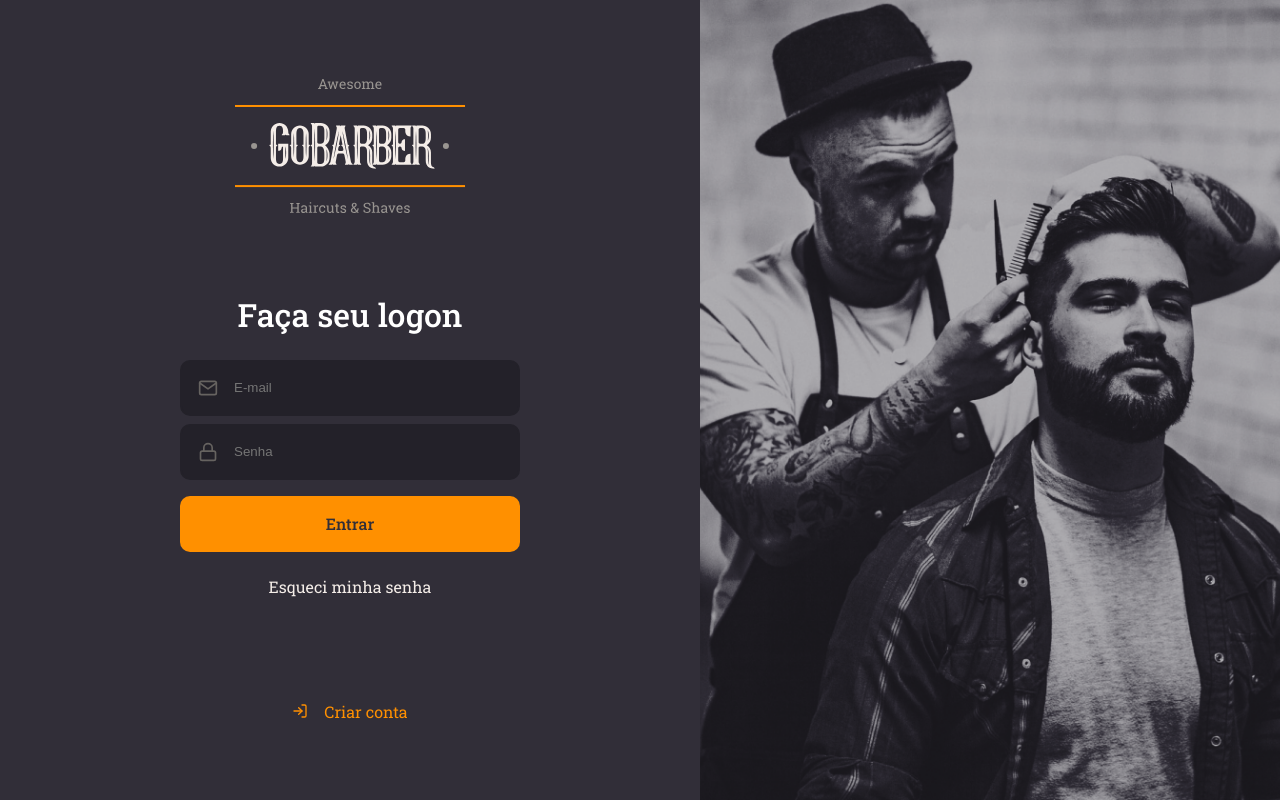
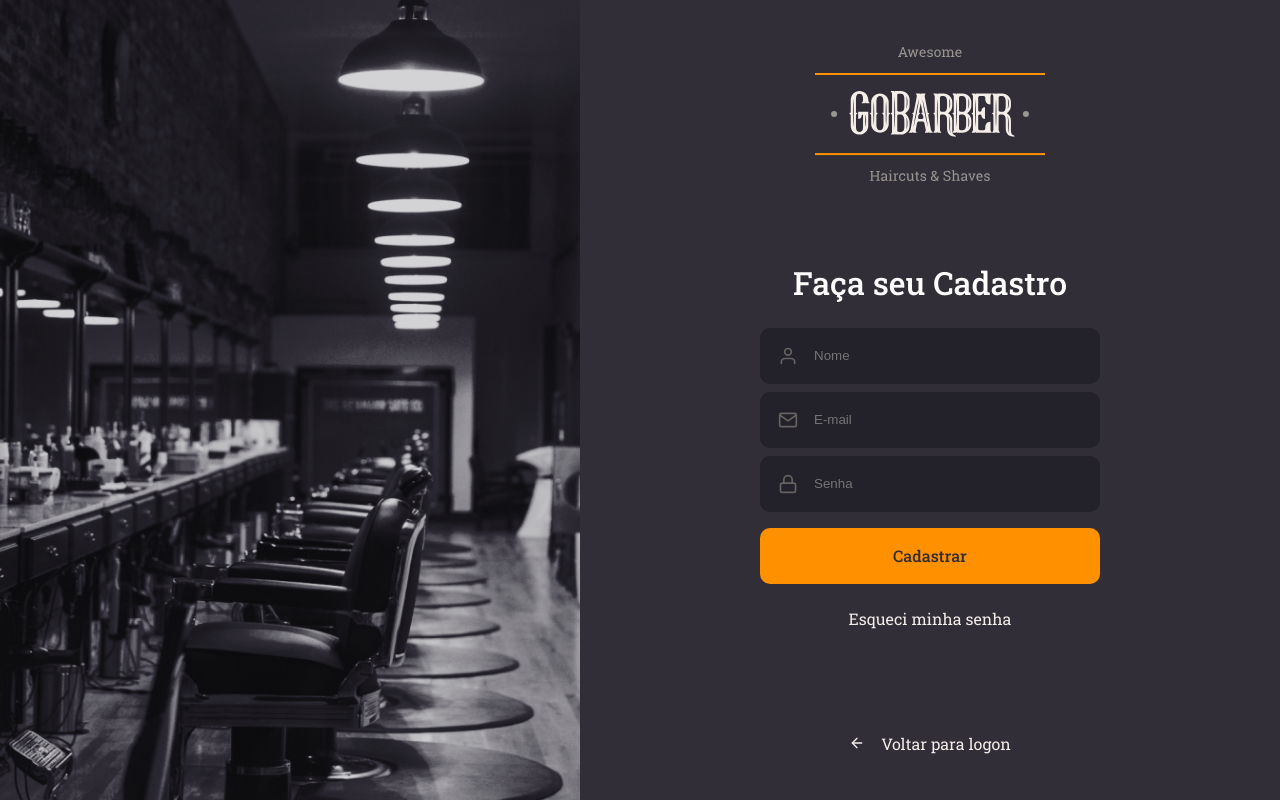
Before and after one commit to Julio-Molon/app-agendamento-de-servicos-frontend, a React (Create React App) app: page / in a window 1280 px wide. Built offline with nearby package versions, Linux system fonts and the light colour scheme.

Commit message:
Página de cadastro

```diff
--- a/src/App.tsx
+++ b/src/App.tsx
@@ -1,10 +1,11 @@
 import React from 'react';
 import GlobalStyle from './styles/global';
 import SignIn from './pages/Signin';
+import SignUp from './pages/SingUp';
 
 const App: React.FC = () => (
   <>
-    <SignIn />
+    <SignUp />
     <GlobalStyle />
   </>
 );
--- /dev/null
+++ b/src/pages/SingUp/index.tsx
@@ -0,0 +1,39 @@
+import React from 'react';
+import { FiArrowLeft, FiMail, FiLock, FiUser } from 'react-icons/fi';
+import logoImg from '../../assets/logo.svg';
+
+import { Container, Content, BackGround } from './styles';
+import Input from '../../components/input';
+import Button from '../../components/button';
+
+const SignUp: React.FC = () => (
+  <Container>
+    <BackGround />
+    <Content>
+      <img src={logoImg} alt="GoBarber" />
+
+      <form>
+        <h1>Faça seu Cadastro</h1>
+        <Input name="Nome" icon={FiUser} placeholder="Nome" />
+        <Input name="E-mail" icon={FiMail} placeholder="E-mail" />
+        <Input
+          name="password"
+          icon={FiLock}
+          type="password"
+          placeholder="Senha"
+        />
+
+        <Button type="submit">Cadastrar</Button>
+
+        <a href="forgot">Esqueci minha senha</a>
+      </form>
+
+      <a href="login">
+        <FiArrowLeft />
+        Voltar para logon
+      </a>
+    </Content>
+  </Container>
+);
+
+export default SignUp;
--- /dev/null
+++ b/src/pages/SingUp/styles.ts
@@ -0,0 +1,65 @@
+import styled from 'styled-components';
+import { shade } from 'polished';
+import signUpBackGroundImg from '../../assets/sign-up-background.png';
+
+export const Container = styled.div`
+  height: 100vh;
+  display: flex;
+  align-items: stretch;
+`;
+
+export const Content = styled.div`
+  display: flex;
+  flex-direction: column;
+  align-items: center;
+
+  place-content: center;
+  width: 100%;
+  max-width: 700px;
+
+  form {
+    margin: 80px;
+    width: 340px;
+    text-align: center;
+
+    h1 {
+      margin-bottom: 24px;
+    }
+
+    a {
+      color: #f4ede8;
+      display: block;
+      margin-top: 24px;
+      text-decoration: none;
+      transition: color 0.2s;
+
+      &:hover {
+        color: ${shade(0.2, '#f4ede8')};
+      }
+    }
+  }
+
+  > a {
+    color: #f4ede8;
+    display: block;
+    margin-top: 24px;
+    text-decoration: none;
+    transition: color 0.2s;
+    display: flex;
+    align-items: center;
+
+    svg {
+      margin-right: 16px;
+    }
+
+    &:hover {
+      color: ${shade(0.2, '#f4ede8')};
+    }
+  }
+`;
+
+export const BackGround = styled.div`
+  flex: 1;
+  background: url(${signUpBackGroundImg}) no-repeat center;
+  background-size: cover;
+`;
```
Also changed, not shown: src/assets/sign-up-background.png (added).
